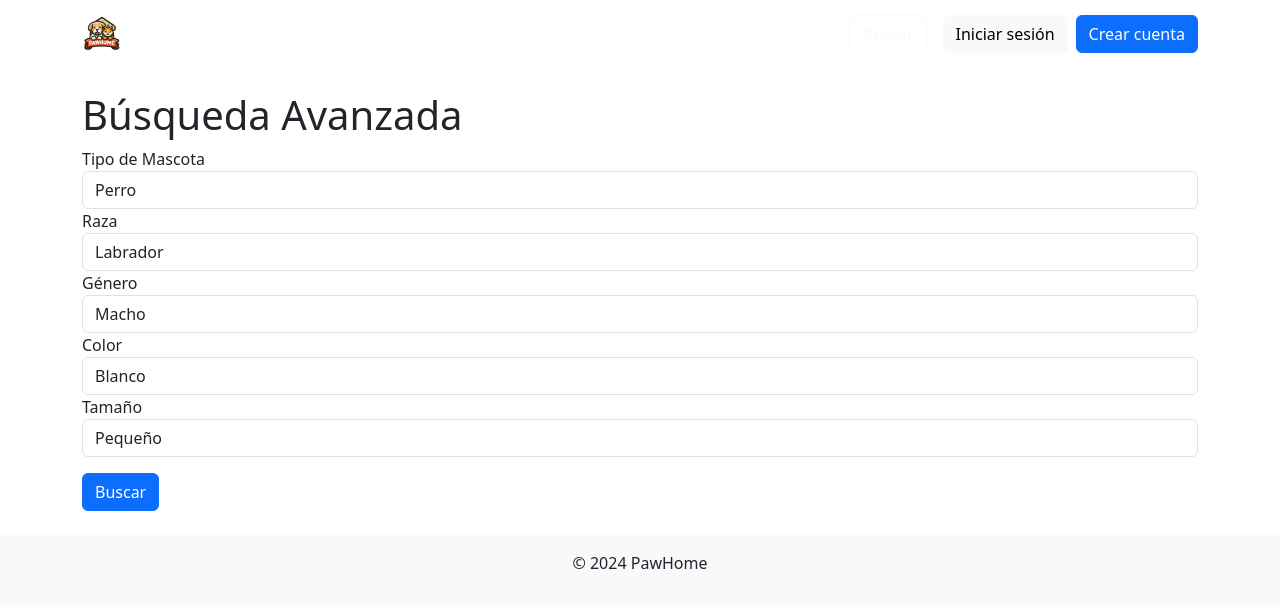
After one commit to DanielDona08/PawHome, a Django app: page /busqueda_avanzada/ in a window 1280 px wide. The commit adds this page. Shown: the top 608 px of the page. Run offline with Django 5.2, Linux system fonts and the light colour scheme.

Commit message:
actualizacion templates

```diff
--- a/trimestre_3/ProyectoAdopcion/PawHome/Appweb/forms.py
+++ b/trimestre_3/ProyectoAdopcion/PawHome/Appweb/forms.py
@@ -1,25 +1,15 @@
 from django import forms
-from .models import Mascota
+from .models import Raza
 
 class BusquedaAvanzadaForm(forms.Form):
-    TIPO_MASCOTA_CHOICES = [
-        ('perro', 'Perro'),
-        ('gato', 'Gato'),
-    ]
+    tipoMascota = forms.ChoiceField(choices=Raza.TIPO_CHOICES, required=True)
+    razaMascota = forms.ModelChoiceField(queryset=Raza.objects.none(), required=True)
+    generoMascota = forms.ChoiceField(choices=[('macho', 'Macho'), ('hembra', 'Hembra')], required=True)
+    colorMascota = forms.ChoiceField(choices=[('blanco', 'Blanco'), ('negro', 'Negro'), ('marron', 'Marrón'), ('gris', 'Gris'), ('dorado', 'Dorado'), ('atigrado', 'Atigrado')], required=True)
+    tamanoMascota = forms.ChoiceField(choices=[('pequeno', 'Pequeño'), ('mediano', 'Mediano'), ('grande', 'Grande')], required=True)
 
-    GENERO_CHOICES = [
-        ('macho', 'Macho'),
-        ('hembra', 'Hembra'),
-    ]
-
-    TAMANO_CHOICES = [
-        ('pequeno', 'Pequeño'),
-        ('mediano', 'Mediano'),
-        ('grande', 'Grande'),
-    ]
-
-    tipo = forms.ChoiceField(choices=TIPO_MASCOTA_CHOICES, required=True)
-    raza = forms.CharField(max_length=50, required=True)
-    genero = forms.ChoiceField(choices=GENERO_CHOICES, required=True)
-    color = forms.CharField(max_length=20, required=True)
-    tamano = forms.ChoiceField(choices=TAMANO_CHOICES, required=True)
+    def __init__(self, *args, **kwargs):
+        tipoMascota = kwargs.pop('tipoMascota', None)
+        super(BusquedaAvanzadaForm, self).__init__(*args, **kwargs)
+        if tipoMascota:
+            self.fields['razaMascota'].queryset = Raza.objects.filter(tipo=tipoMascota)
--- /dev/null
+++ b/trimestre_3/ProyectoAdopcion/PawHome/Appweb/templates/paginas/busqueda_avanzada.html
@@ -0,0 +1,108 @@
+{% load static %}
+<!DOCTYPE html>
+<html lang="es">
+<head>
+    <meta charset="UTF-8">
+    <meta name="viewport" content="width=device-width, initial-scale=1.0">
+    <title>Búsqueda Avanzada - PawHome</title>
+    <!-- Bootstrap CSS -->
+    <link href="https://cdn.jsdelivr.net/npm/bootstrap@5.3.2/dist/css/bootstrap.min.css" rel="stylesheet" integrity="sha384-T3c6CoIi6uLrA9TneNEoa7RxnatzjcDSCmG1MXxSR1GAsXEV/Dwwykc2MPK8M2HN" crossorigin="anonymous">
+    <link rel="icon" type="image/x-icon" href="{% static 'media/huella.ico' %}">
+</head>
+<body>
+    <header>
+        <!-- Navbar -->
+        <nav class="navbar navbar-expand-lg navbar-custom">
+            <div class="container">
+                <a class="navbar-brand" href="{% url 'inicio' %}">
+                    <img src="{% static 'media/Imagen2.jfif' %}" alt="PawHome Logo" height="40" class="d-inline-block align-text-top">
+                </a>
+                <button class="navbar-toggler" type="button" data-bs-toggle="collapse" data-bs-target="#navbarNav" aria-controls="navbarNav" aria-expanded="false" aria-label="Toggle navigation">
+                    <span class="navbar-toggler-icon"></span>
+                </button>
+                <div class="collapse navbar-collapse" id="navbarNav">
+                    <ul class="navbar-nav me-auto mb-2 mb-lg-0">
+                        <li class="nav-item">
+
+                        </li>
+                        <li class="nav-item">
+
+                        </li>
+                    </ul>
+                    <form class="d-flex" role="search" action="{% url 'busqueda_avanzada' %}">
+
+                        <button class="btn btn-outline-light" type="submit">Buscar</button>
+                    </form>
+                    <ul class="navbar-nav ms-3">
+                        <li class="nav-item">
+                            <a class="btn btn-light me-2" href="<!---URL--->">Iniciar sesión</a>
+                        </li>
+                        <li class="nav-item">
+                            <a class="btn btn-primary" href="<!---URL--->">Crear cuenta</a>
+                        </li>
+                    </ul>
+                </div>
+            </div>
+        </nav>
+    </header>
+
+    <main class="container mt-4">
+        <h1>Búsqueda Avanzada</h1>
+        <form id="busquedaAvanzadaForm" method="get" action="{% url 'busqueda_avanzada' %}">
+            <div class="form-group">
+                <label for="tipoMascota">Tipo de Mascota</label>
+                <select class="form-control" id="tipoMascota" name="tipoMascota" required>
+                    <option value="perro">Perro</option>
+                    <option value="gato">Gato</option>
+                </select>
+            </div>
+            <div class="form-group">
+                <label for="razaMascota">Raza</label>
+                <select class="form-control" id="razaMascota" name="razaMascota" required>
+                    <option value="labrador">Labrador</option>
+                    <option value="goldenretriever">Golden Retriever</option>
+                    <option value="bulldog">Bulldog</option>
+                    <option value="chihuahua">Chihuahua</option>
+                </select>
+            </div>
+            <div class="form-group">
+                <label for="generoMascota">Género</label>
+                <select class="form-control" id="generoMascota" name="generoMascota" required>
+                    <option value="macho">Macho</option>
+                    <option value="hembra">Hembra</option>
+                </select>
+            </div>
+            <div class="form-group">
+                <label for="colorMascota">Color</label>
+                <select class="form-control" id="colorMascota" name="colorMascota" required>
+                    <option value="blanco">Blanco</option>
+                    <option value="negro">Negro</option>
+                    <option value="marron">Marrón</option>
+                    <option value="gris">Gris</option>
+                    <option value="dorado">Dorado</option>
+                    <option value="atigrado">Atigrado</option>
+                </select>
+            </div>
+            <div class="form-group">
+                <label for="tamanoMascota">Tamaño</label>
+                <select class="form-control" id="tamanoMascota" name="tamanoMascota" required>
+                    <option value="pequeno">Pequeño</option>
+                    <option value="mediano">Mediano</option>
+                    <option value="grande">Grande</option>
+                </select>
+            </div>
+            <button type="submit" class="btn btn-primary mt-3">Buscar</button>
+        </form>
+    </main>
+
+    <footer class="bg-light text-center py-3 mt-4">
+        <div class="container">
+            <p>&copy; 2024 PawHome</p>
+        </div>
+    </footer>
+
+    <!-- Bootstrap JavaScript Libraries -->
+    <script src="https://cdn.jsdelivr.net/npm/@popperjs/core@2.11.8/dist/umd/popper.min.js" integrity="sha384-I7E8VVD/ismYTF4hNIPjVp/Zjvgyol6VFvRkX/vR+Vc4jQkC+hVqc2pM8ODewa9r" crossorigin="anonymous"></script>
+    <script src="https://cdn.jsdelivr.net/npm/bootstrap@5.3.2/dist/js/bootstrap.min.js" integrity="sha384-BBtl+eGJRgqQAUMxJ7pMwbEyER4l1g+O15P+16Ep7Q9Q+zqX6gSbd85u4mG4QzX+" crossorigin="anonymous"></script>
+</body>
+</html>
--- a/trimestre_3/ProyectoAdopcion/PawHome/Appweb/urls.py
+++ b/trimestre_3/ProyectoAdopcion/PawHome/Appweb/urls.py
@@ -1,14 +1,12 @@
 from django.urls import path
 from . import views
+
 urlpatterns = [
 
   path('', views.inicio, name='inicio'),
   path('adopcion/', views.adopcion, name='adopcion'),
   path('publicacion/', views.publicacion, name='publicacion'),
-
-
-
-
+  path('busqueda_avanzada/', views.busqueda_avanzada, name='busqueda_avanzada'),
 
 
 ]
--- a/trimestre_3/ProyectoAdopcion/PawHome/Appweb/views.py
+++ b/trimestre_3/ProyectoAdopcion/PawHome/Appweb/views.py
@@ -1,5 +1,7 @@
+from django.http import HttpResponse
 from django.shortcuts import render
-from django.http import HttpResponse
+from .forms import BusquedaAvanzadaForm
+
 
 
 
@@ -17,3 +19,7 @@ def adopcion(request):
 
 def publicacion(request):
     return render(request, 'paginas/publicacion.html')
+
+def busqueda_avanzada(request):
+    form = BusquedaAvanzadaForm()
+    return render(request, 'paginas/busqueda_avanzada.html', {'form': form})
```
Also changed, not shown: trimestre_3/ProyectoAdopcion/PawHome/Appweb/models.py (+6 -21 lines), trimestre_3/ProyectoAdopcion/PawHome/Appweb/templates/plantilla.html (+6 -67 lines), trimestre_3/ProyectoAdopcion/PawHome/PawHome/settings.py (+19 -1 lines).
